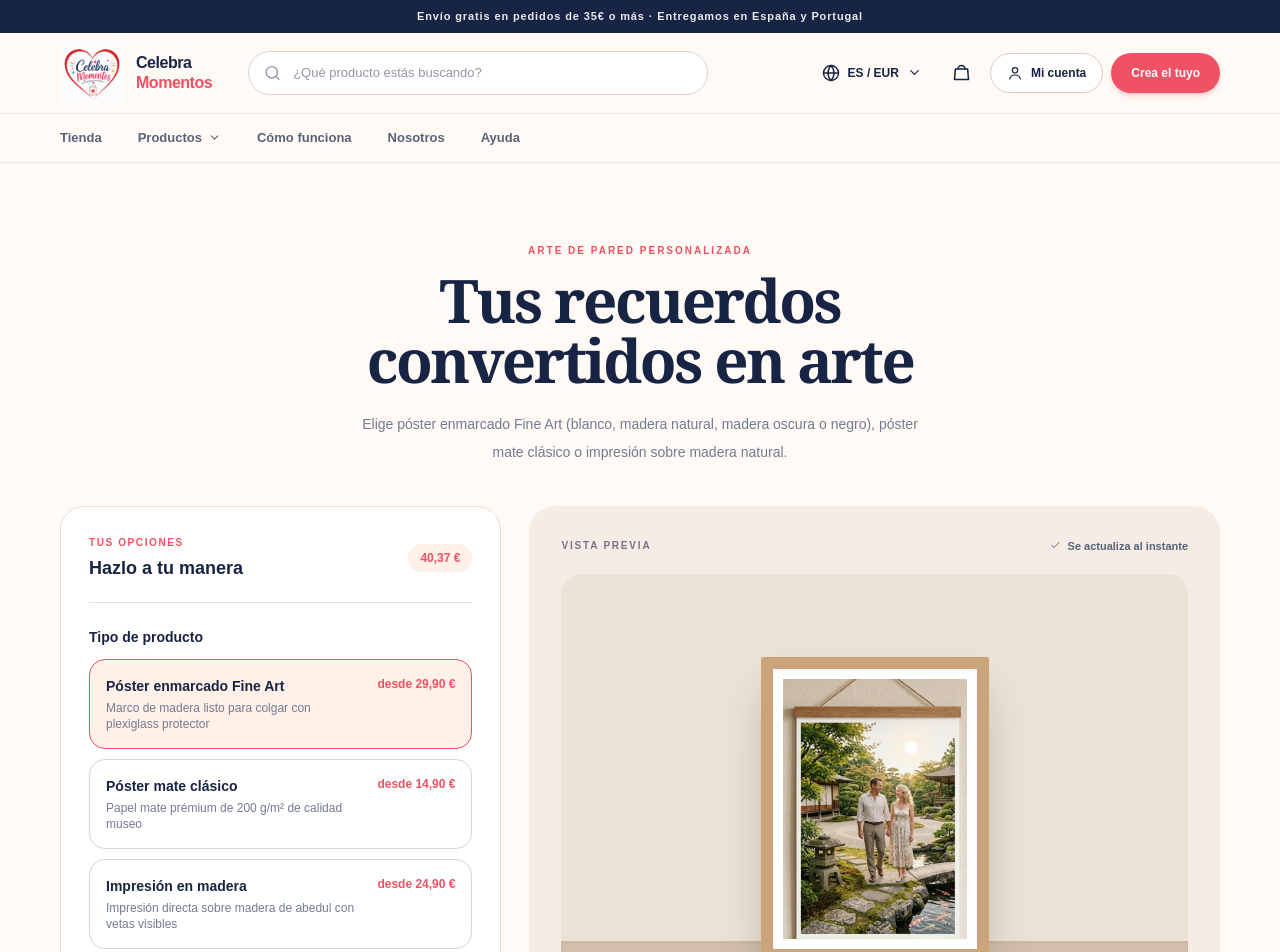
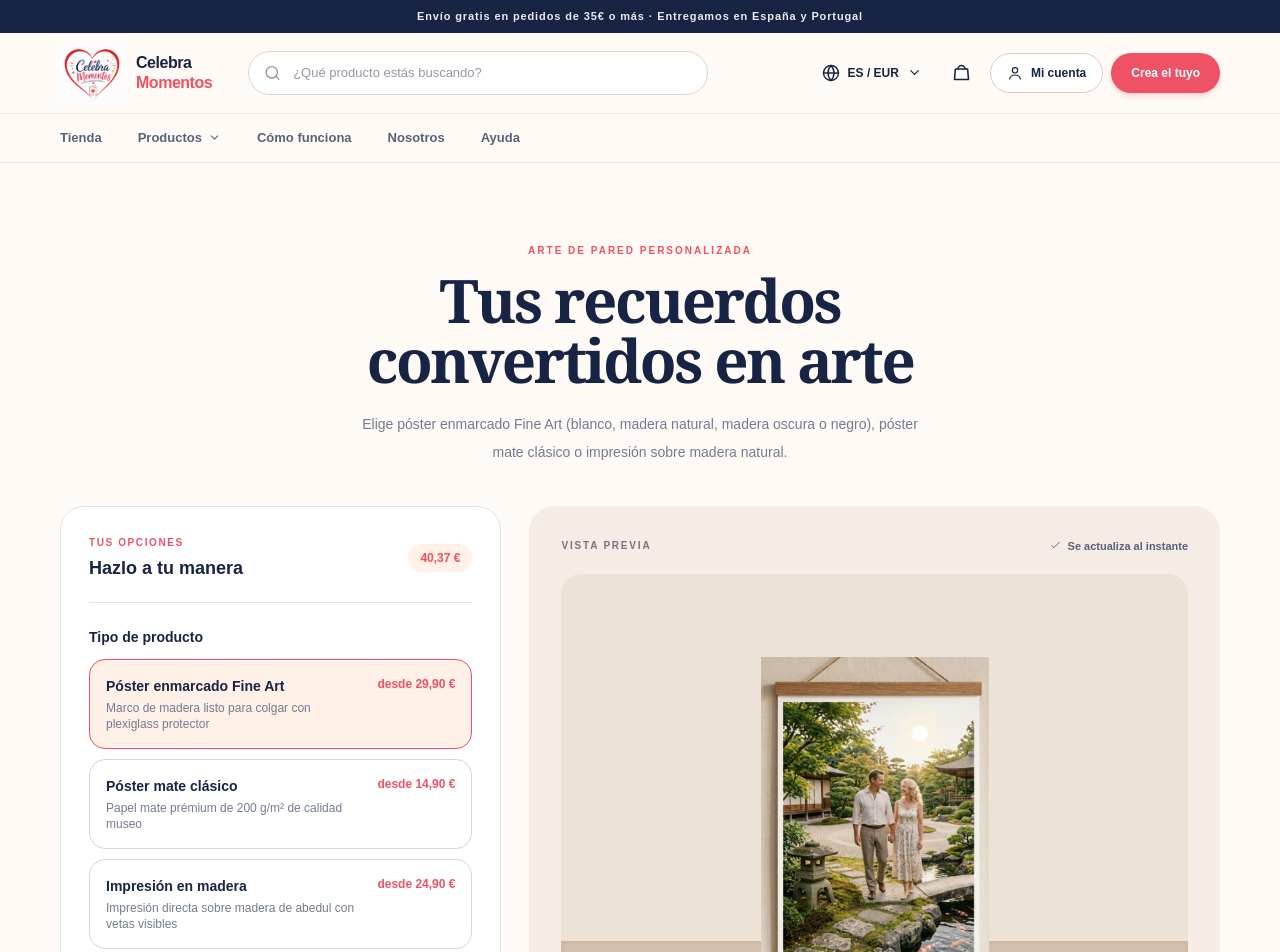
Before and after one commit to elevateitsystems/celebramomentos, a Next.js app: page /wall-art in a window 1280 px wide. Shown: the top 952 px of the page. Built offline with nearby package versions, Linux system fonts and the light colour scheme.

Commit message:
some fixed images

```diff
--- a/app/customize/page.tsx
+++ b/app/customize/page.tsx
@@ -911,7 +911,7 @@ export default function CustomizePage() {
                     </button>
                     <button
                       type="button"
-                      onClick={() => setStep("preview")}
+                      onClick={() => setStep("extras")}
                       className="focus-ring inline-flex items-center justify-center gap-2 rounded-full bg-[#ee5264] px-6 py-3 text-xs font-black text-white hover:bg-[#d83d54]"
                     >
                       {tx("Continuar a Vista previa", "Continuar para a pré-visualização")} <Icon name="arrow" size={15} />
@@ -988,7 +988,7 @@ export default function CustomizePage() {
               dispatch={dispatch}
               stickerFileRef={stickerFileRef}
               handleStickerPhoto={handleStickerPhoto}
-              onBack={() => setStep("preview")}
+              onBack={() => setStep("emojis")}
               setToast={setToast}
               onAddToCart={handleAddToCart}
               isPortuguese={isPortuguese}
--- a/components/product-studio.tsx
+++ b/components/product-studio.tsx
@@ -191,14 +191,11 @@ export function WallArtStudio() {
 
       {product.type === "framed" ? (
         <div
-          className={`relative z-10 transition-all shadow-2xl ${
+          className={`relative z-10 overflow-hidden transition-all ${
             orientation === "vertical" ? "h-[78%] aspect-[3/4]" : "w-[78%] aspect-[4/3]"
-          } p-3 rounded-sm`}
-          style={{ backgroundColor: frameStyles[frame].bg }}
+          }`}
         >
-          <div className="h-full w-full overflow-hidden bg-white p-2.5 shadow-inner">
-            {picture}
-          </div>
+          {picture}
         </div>
       ) : product.type === "wood" ? (
         <div
@@ -249,15 +246,9 @@ export function MagnetsStudio() {
   const [photos, setPhotos] = useState<(string | null)[]>(Array(9).fill(null));
   const [selectedPhoto, setSelectedPhoto] = useState(0);
   const price = quantity === 4 ? "9,90 €" : "14,90 €";
-  // Removed sticker-cello.jpg per client requirement
-  const samplePhotos = [
-    "/images/sticker-family.jpg",
-    "/images/sticker-lifestyle-dog.jpg",
-    "/images/sticker-baby.jpg",
-    "/images/sticker-lifestyle-sports.jpg",
-    "/images/sticker-dog.jpg",
-  ];
-  const photoFor = (index: number) => photos[index] || samplePhotos[index % samplePhotos.length];
+  const defaultProductImage = "/images/magnets-product.png";
+  const photoFor = (index: number) => photos[index] || defaultProductImage;
+  const hasCustomPhotos = photos.some(Boolean);
   const updatePhoto = (value: string) => setPhotos((current) => current.map((photo, index) => (index === selectedPhoto ? value : photo)));
   const controls = (
     <div className="mt-6 space-y-6">
@@ -330,6 +321,7 @@ export function MagnetsStudio() {
     </div>
   );
   const preview = (
+    hasCustomPhotos ? (
     <div className={`grid gap-3 rounded-[20px] bg-[#fdfaf5] p-5 shadow-inner sm:gap-4 sm:p-8 ${quantity === 4 ? "mx-auto max-w-[460px] grid-cols-2" : "grid-cols-3"}`}>
       {Array.from({ length: quantity }).map((_, index) => (
         <div
@@ -340,6 +332,11 @@ export function MagnetsStudio() {
         </div>
       ))}
     </div>
+    ) : (
+      <div className="overflow-hidden rounded-[20px] bg-[#fdfaf5] shadow-inner">
+        <img src={defaultProductImage} alt={es ? "Ejemplo real de imanes personalizados" : "Exemplo real de ímanes personalizados"} className="h-auto w-full object-cover" />
+      </div>
+    )
   );
   return (
     <StudioShell
```
Also changed, not shown: 1 other file (tests, documents, lock files or other folders).
